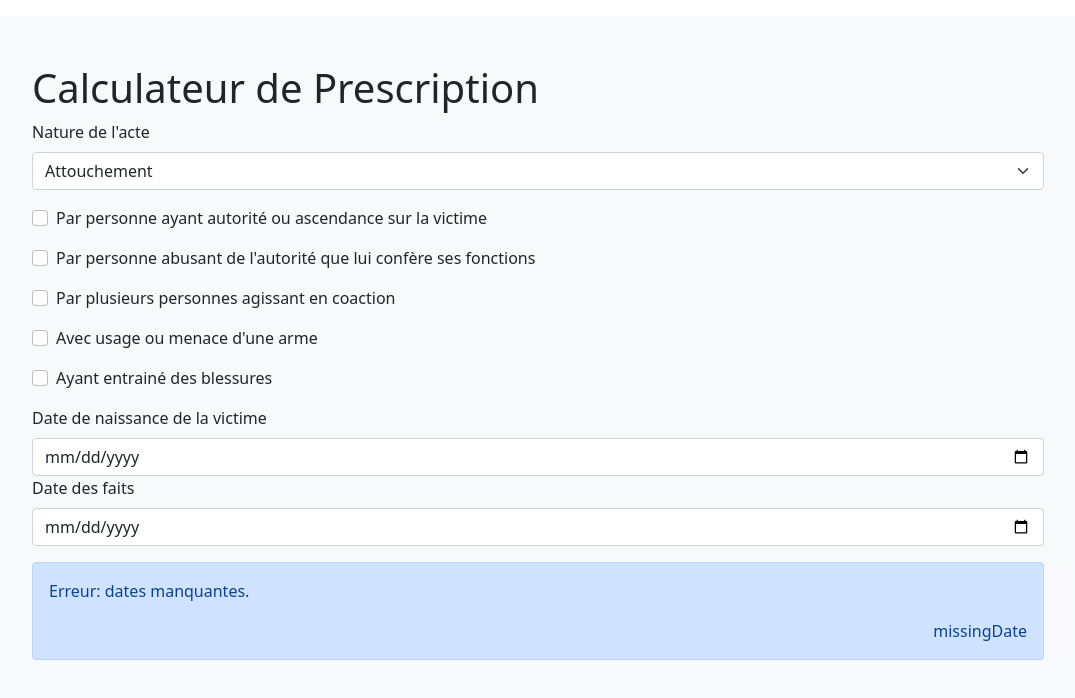
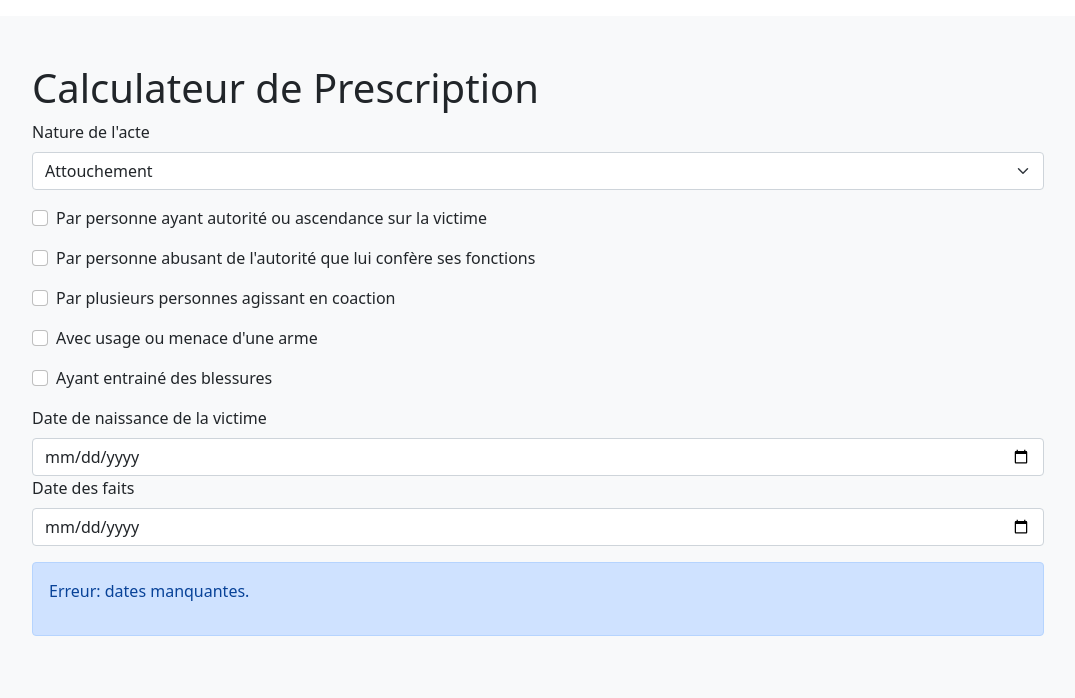
Before and after one commit to eleurent/prescription, a React (Create React App) app: page / in a window 1280 px wide. Shown: the top 698 px of the page, without its empty margins (102-1177 px from the left). Built offline with nearby package versions, Linux system fonts and the light colour scheme.

Commit message:
Hide nodes names

```diff
--- a/src/component/tree.jsx
+++ b/src/component/tree.jsx
@@ -175,9 +175,9 @@ const Node = (props) => {
 		return (
   		<Alert variant="primary">
   		<NewlineText text={ description + " " + law }/>
-  		<div className="d-flex justify-content-end">
-  		{ props.value }
-  		</div>
+  		{/* <div className="d-flex justify-content-end"> */}
+  		{/* { props.value } */}
+  		{/* </div> */}
   		</Alert>
 		);
 	}
```
